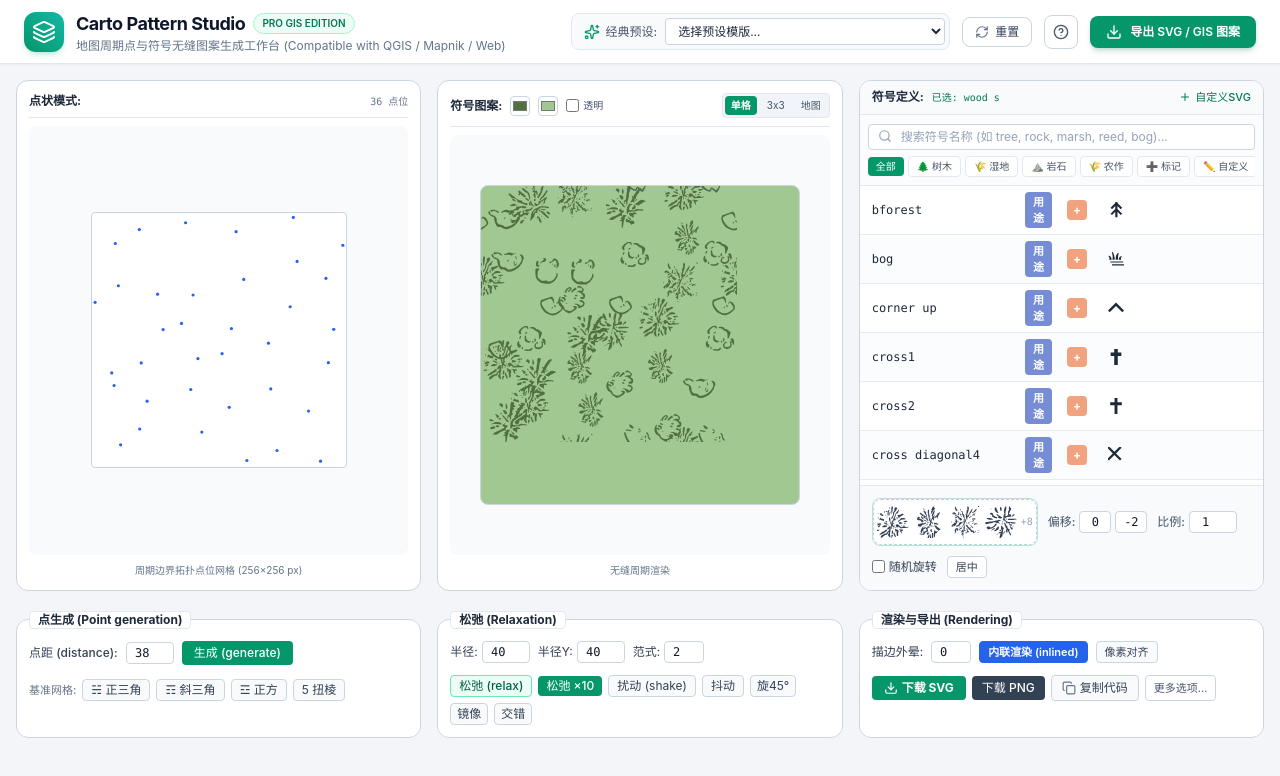
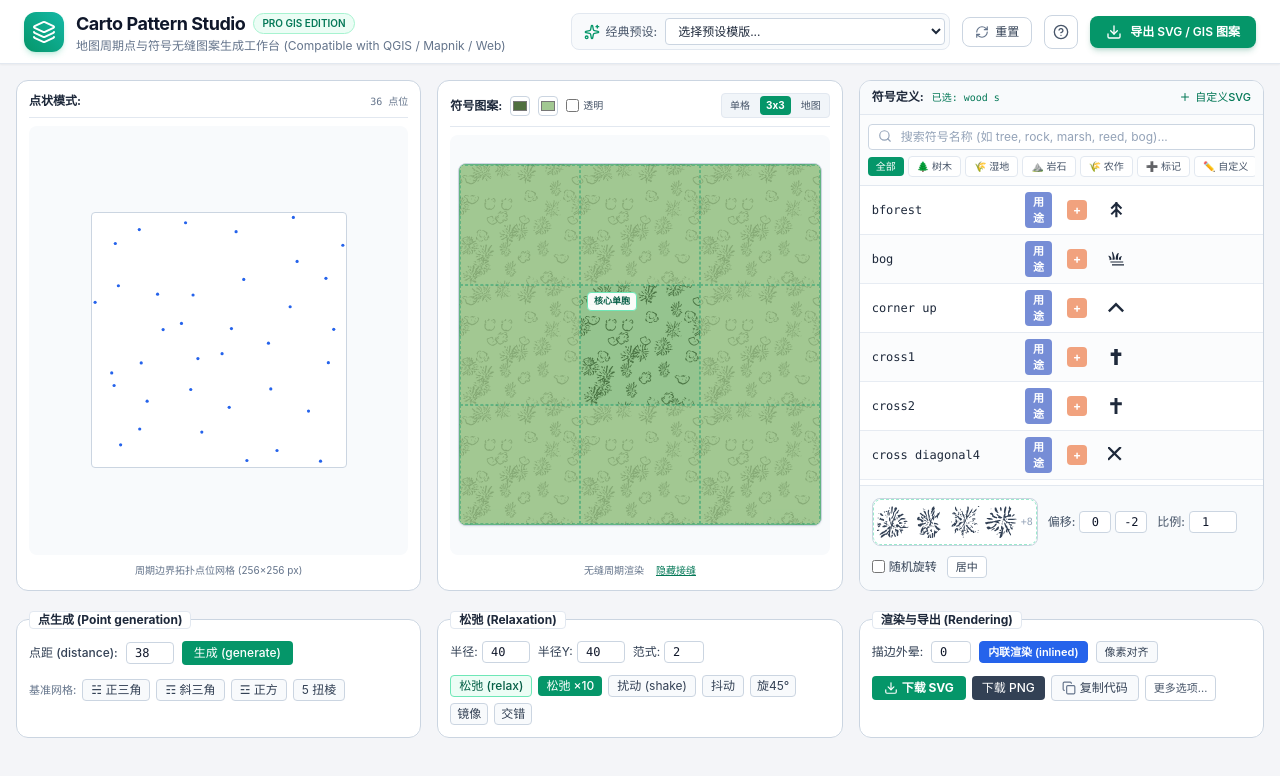
Before and after one commit to OpenQGIS/carto-pattern-studio, a React (Vite) app: page / in a window 1280 px wide. Shown: the top 776 px of the page. Built offline with nearby package versions, Linux system fonts and the light colour scheme.

Commit message:
feat: default previewMode to 3x3 seamless and enlarge preview window to fill width

```diff
--- a/src/App.tsx
+++ b/src/App.tsx
@@ -45,7 +45,7 @@ export default function App() {
   const [dots, setDots] = useState<DotPoint[]>([]);
 
   // Preview mode for Column 2
-  const [previewMode, setPreviewMode] = useState<'tile' | 'seamless' | 'map'>('tile');
+  const [previewMode, setPreviewMode] = useState<'tile' | 'seamless' | 'map'>('seamless');
   const [showSeams, setShowSeams] = useState(true);
   const [isCopied, setIsCopied] = useState(false);
 
@@ -365,14 +365,12 @@ export default function App() {
             </div>
 
             {/* Canvas / SVG Output Area */}
-            <div className="flex-1 flex items-center justify-center p-1.5 bg-slate-50 rounded-lg min-h-[360px] overflow-hidden">
+            <div className="flex-1 w-full flex items-center justify-center p-2 bg-slate-50 rounded-lg min-h-[380px] overflow-hidden">
               {/* Single Tile Mode */}
               {previewMode === 'tile' && (
                 <div
-                  className="rounded-lg border border-slate-300 shadow-xs overflow-hidden relative transition-transform"
+                  className="w-full rounded-lg border border-slate-300 shadow-xs overflow-hidden relative transition-transform"
                   style={{
-                    width: '100%',
-                    maxWidth: 320,
                     aspectRatio: '1 / 1',
                     backgroundColor: config.transparentBackground ? 'transparent' : config.backgroundColor,
                   }}
@@ -387,12 +385,8 @@ export default function App() {
               {/* 3x3 Seamless Grid Mode */}
               {previewMode === 'seamless' && (
                 <div
-                  className="rounded-lg border border-slate-300 shadow-sm overflow-hidden relative"
+                  className="w-full rounded-lg border border-slate-300 shadow-sm overflow-hidden relative"
                   style={{
-                    width: '100%',
-                    height: '100%',
-                    maxWidth: '100%',
-                    maxHeight: '100%',
                     aspectRatio: '1 / 1',
                     backgroundColor: config.transparentBackground ? '#ffffff' : config.backgroundColor,
                   }}
```
